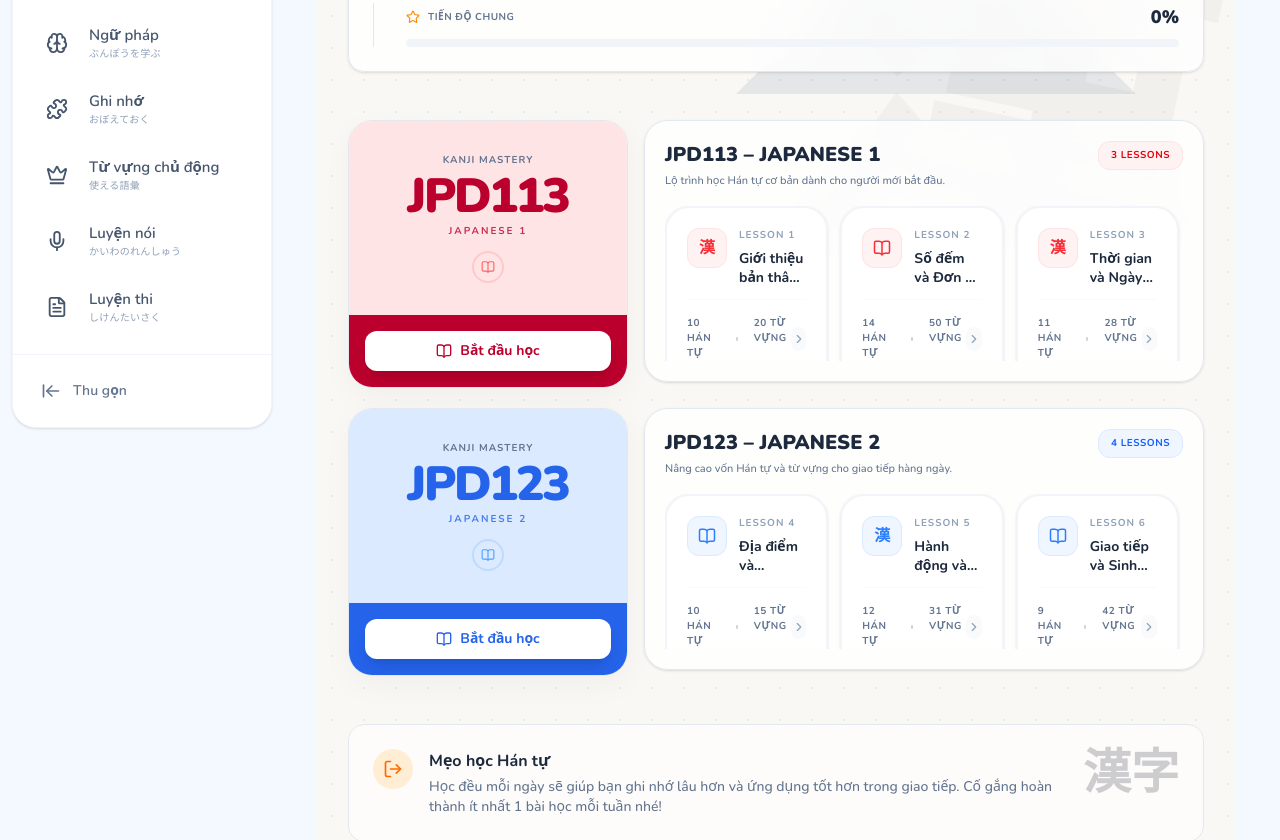
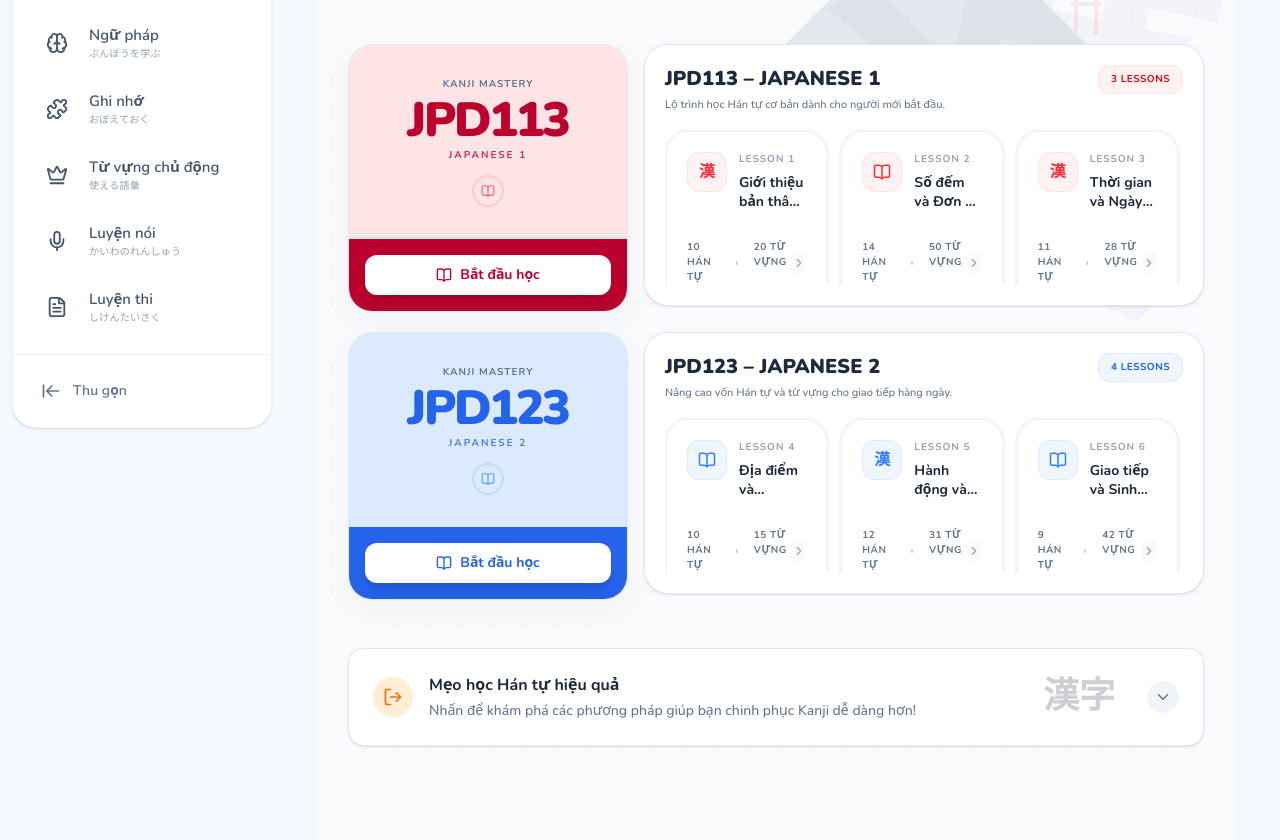
Before and after one commit to dotuananh2003/NihongoFlow, a React (Vite) app: page /kanji in a window 1280 px wide. Shown: the part 360-1200 px from the top of the page. Built offline with nearby package versions, Linux system fonts and the light colour scheme.

Commit message:
change user interface

```diff
--- a/src/pages/Kanji/Kanji.tsx
+++ b/src/pages/Kanji/Kanji.tsx
@@ -1,6 +1,7 @@
+import React, { useState } from 'react';
 import { useNavigate } from 'react-router-dom';
-import { motion } from 'framer-motion';
-import { BookOpen, ChevronRight, Star, Target as TargetIcon, Gift } from 'lucide-react';
+import { motion, AnimatePresence } from 'framer-motion';
+import { BookOpen, ChevronRight, Star, Target as TargetIcon, Gift, ChevronDown } from 'lucide-react';
 
 const COURSES = [
   {
@@ -68,26 +69,27 @@ const COURSES = [
 
 export const Kanji = () => {
   const navigate = useNavigate();
+  const [isTipsOpen, setIsTipsOpen] = useState(false);
 
   return (
-    <div className="relative min-h-full pb-20 overflow-hidden bg-[#FAF8F5] dark:bg-slate-950 font-sans">
+    <div className="relative min-h-full pb-20 overflow-hidden bg-slate-50 dark:bg-slate-950 font-sans">
 
       {/* =========================================
           BACKGROUND DECORATION (JAPANESE THEME)
       ========================================= */}
       {/* Grid Pattern */}
       <div
-        className="absolute inset-0 pointer-events-none opacity-[0.4] dark:opacity-[0.1]"
+        className="absolute inset-0 pointer-events-none opacity-[0.4] dark:opacity-[0.1] transform-gpu"
         style={{ backgroundImage: 'radial-gradient(#cbd5e1 1px, transparent 1px)', backgroundSize: '32px 32px' }}
       ></div>
 
       {/* Watermark Kanji */}
-      <div className="absolute top-20 right-10 pointer-events-none opacity-[0.03] dark:opacity-[0.02] transform rotate-12 select-none">
+      <div className="absolute top-20 right-10 pointer-events-none opacity-[0.03] dark:opacity-[0.02] transform rotate-12 select-none transform-gpu">
         <span className="font-jp text-[400px] font-black">漢</span>
       </div>
 
       {/* Minimal Mount Fuji SVG */}
-      <div className="absolute top-0 right-0 w-[600px] h-[400px] pointer-events-none opacity-20 dark:opacity-10 mix-blend-multiply dark:mix-blend-lighten">
+      <div className="absolute top-0 right-0 w-[600px] h-[400px] pointer-events-none opacity-20 dark:opacity-10 mix-blend-multiply dark:mix-blend-lighten transform-gpu">
         <svg viewBox="0 0 600 400" fill="none" xmlns="http://www.w3.org/2000/svg">
           <path d="M300 150 L500 350 L100 350 Z" fill="#94a3b8" />
           <path d="M300 150 L360 210 L330 230 L300 200 L270 230 L240 210 Z" fill="#f8fafc" />
@@ -120,48 +122,37 @@ export const Kanji = () => {
         {/* Global Stats Dashboard */}
         <motion.div
           initial={{ opacity: 0, y: 20 }} animate={{ opacity: 1, y: 0 }} transition={{ type: 'spring', stiffness: 300, damping: 25, delay: 0.05 }}
-          className="bg-white/80 backdrop-blur-xl dark:bg-slate-900/80 rounded-2xl p-6 shadow-sm border border-slate-200 dark:border-slate-800 mb-12 flex flex-wrap gap-8 items-center justify-between"
+          className="bg-white dark:bg-slate-900 rounded-2xl p-6 shadow-sm border border-slate-200 dark:border-slate-800 mb-12 flex overflow-x-auto transform-gpu will-change-transform"
         >
-          <div className="flex gap-8 divide-x divide-slate-200 dark:divide-slate-800 w-full md:w-auto overflow-x-auto pb-2 md:pb-0">
-            <div className="flex items-center gap-4 px-4 min-w-max">
+          <div className="flex gap-4 md:gap-8 divide-x divide-slate-200 dark:divide-slate-800 w-full justify-between pb-2 md:pb-0">
+            <div className="flex items-center gap-4 px-2 md:px-4 min-w-max">
               <div className="w-10 h-10 rounded-full bg-rose-100 text-rose-500 flex items-center justify-center font-jp font-bold text-lg">漢</div>
               <div>
                 <p className="text-[10px] font-bold text-slate-400 uppercase tracking-wider mb-0.5">Tổng khóa học</p>
                 <p className="text-2xl font-black text-slate-800 dark:text-slate-100 leading-none">2</p>
               </div>
             </div>
-            <div className="flex items-center gap-4 px-6 min-w-max">
+            <div className="flex items-center gap-4 px-4 md:px-6 min-w-max">
               <div className="w-10 h-10 rounded-full bg-blue-100 text-blue-500 flex items-center justify-center"><BookOpen size={18} /></div>
               <div>
                 <p className="text-[10px] font-bold text-slate-400 uppercase tracking-wider mb-0.5">Tổng bài học</p>
                 <p className="text-2xl font-black text-slate-800 dark:text-slate-100 leading-none">7</p>
               </div>
             </div>
-            <div className="flex items-center gap-4 px-6 min-w-max">
+            <div className="flex items-center gap-4 px-4 md:px-6 min-w-max">
               <div className="w-10 h-10 rounded-full bg-emerald-100 text-emerald-500 flex items-center justify-center"><TargetIcon size={18} /></div>
               <div>
                 <p className="text-[10px] font-bold text-slate-400 uppercase tracking-wider mb-0.5">Tổng Hán tự</p>
                 <p className="text-2xl font-black text-slate-800 dark:text-slate-100 leading-none">77</p>
               </div>
             </div>
-            <div className="flex items-center gap-4 px-6 min-w-max">
+            <div className="flex items-center gap-4 px-4 md:px-6 min-w-max">
               <div className="w-10 h-10 rounded-full bg-purple-100 text-purple-500 flex items-center justify-center"><Gift size={18} /></div>
               <div>
                 <p className="text-[10px] font-bold text-slate-400 uppercase tracking-wider mb-0.5">Tổng từ vựng</p>
                 <p className="text-2xl font-black text-slate-800 dark:text-slate-100 leading-none">208</p>
               </div>
             </div>
-          </div>
-
-          {/* Progress Bar overall */}
-          <div className="flex-1 min-w-[200px] md:pl-8 border-t md:border-t-0 md:border-l border-slate-200 dark:border-slate-800 pt-4 md:pt-0 mt-4 md:mt-0">
-             <div className="flex justify-between items-center mb-2">
-               <div className="flex items-center gap-2 text-[10px] font-bold text-slate-500 uppercase tracking-wider"><Star size={14} className="text-orange-400" /> Tiến độ chung</div>
-               <div className="text-lg font-black text-slate-800 dark:text-slate-100">0%</div>
-             </div>
-             <div className="w-full bg-slate-100 dark:bg-slate-800 rounded-full h-2">
-               <div className="bg-slate-800 dark:bg-slate-100 rounded-full h-2 w-[0%]"></div>
-             </div>
           </div>
         </motion.div>
 
@@ -210,7 +201,7 @@ export const Kanji = () => {
               </div>
 
               {/* Right Side: Learning Path / Lessons */}
-              <div className="flex-1 bg-white/80 backdrop-blur-md dark:bg-slate-900/50 rounded-3xl p-4 lg:p-5 border border-slate-200 dark:border-slate-800 shadow-sm">
+              <div className="flex-1 bg-white dark:bg-slate-900 rounded-3xl p-4 lg:p-5 border border-slate-200 dark:border-slate-800 shadow-sm transform-gpu will-change-transform">
                  {/* Header Row */}
                  <div className="flex justify-between items-start mb-4">
                    <div>
@@ -263,17 +254,89 @@ export const Kanji = () => {
         </div>
 
         {/* Footer info/tips */}
-        <div className="mt-12 mb-8 bg-white/50 dark:bg-slate-900/50 backdrop-blur-sm rounded-2xl p-6 border border-slate-200 dark:border-slate-800 flex items-start gap-4">
-          <div className="w-10 h-10 rounded-full bg-orange-100 text-orange-500 flex items-center justify-center shrink-0">
-            <svg xmlns="http://www.w3.org/2000/svg" width="20" height="20" viewBox="0 0 24 24" fill="none" stroke="currentColor" strokeWidth="2" strokeLinecap="round" strokeLinejoin="round"><path d="M9 21H5a2 2 0 0 1-2-2V5a2 2 0 0 1 2-2h4"></path><polyline points="16 17 21 12 16 7"></polyline><line x1="21" y1="12" x2="9" y2="12"></line></svg>
+        <div className="mt-12 mb-8 bg-white dark:bg-slate-900 rounded-2xl border border-slate-200 dark:border-slate-800 overflow-hidden shadow-sm transition-all duration-300 transform-gpu will-change-transform">
+          <div
+            className="p-6 flex items-center gap-4 cursor-pointer hover:bg-white/60 dark:hover:bg-slate-800/50 transition-colors"
+            onClick={() => setIsTipsOpen(!isTipsOpen)}
+          >
+            <div className="w-10 h-10 rounded-full bg-orange-100 text-orange-500 flex items-center justify-center shrink-0">
+              <svg xmlns="http://www.w3.org/2000/svg" width="20" height="20" viewBox="0 0 24 24" fill="none" stroke="currentColor" strokeWidth="2" strokeLinecap="round" strokeLinejoin="round"><path d="M9 21H5a2 2 0 0 1-2-2V5a2 2 0 0 1 2-2h4"></path><polyline points="16 17 21 12 16 7"></polyline><line x1="21" y1="12" x2="9" y2="12"></line></svg>
+            </div>
+            <div className="flex-1">
+              <h4 className="font-bold text-slate-800 dark:text-slate-100 mb-1">Mẹo học Hán tự hiệu quả</h4>
+              <p className="text-sm text-slate-500 font-medium line-clamp-1 md:line-clamp-none">Nhấn để khám phá các phương pháp giúp bạn chinh phục Kanji dễ dàng hơn!</p>
+            </div>
+            <div className="shrink-0 hidden md:block opacity-20 mr-4">
+              <span className="font-jp text-4xl font-black">漢字</span>
+            </div>
+            <div className={`w-8 h-8 rounded-full flex items-center justify-center transition-transform duration-300 ${isTipsOpen ? 'rotate-180 bg-orange-100 text-orange-500' : 'bg-slate-100 dark:bg-slate-800 text-slate-500'}`}>
+              <ChevronDown size={18} />
+            </div>
           </div>
-          <div>
-            <h4 className="font-bold text-slate-800 dark:text-slate-100 mb-1">Mẹo học Hán tự</h4>
-            <p className="text-sm text-slate-500 font-medium">Học đều mỗi ngày sẽ giúp bạn ghi nhớ lâu hơn và ứng dụng tốt hơn trong giao tiếp. Cố gắng hoàn thành ít nhất 1 bài học mỗi tuần nhé!</p>
-          </div>
-          <div className="ml-auto shrink-0 hidden md:block opacity-20">
-            <span className="font-jp text-5xl font-black">漢字</span>
-          </div>
+
+          <AnimatePresence>
+            {isTipsOpen && (
+              <motion.div
+                initial={{ height: 0, opacity: 0 }}
+                animate={{ height: 'auto', opacity: 1 }}
+                exit={{ height: 0, opacity: 0 }}
+                transition={{ duration: 0.3 }}
+              >
+                <div className="px-6 pb-6 pt-2 border-t border-slate-100 dark:border-slate-800">
+                  <div className="grid grid-cols-1 md:grid-cols-2 lg:grid-cols-3 gap-6 mt-4">
+                    {/* Tip 1 */}
+                    <div className="bg-white dark:bg-slate-800 p-4 rounded-xl border border-slate-100 dark:border-slate-700 shadow-sm flex flex-col">
+                      <div className="flex items-center gap-3 mb-3">
+                        <div className="w-8 h-8 rounded-lg bg-blue-100 text-blue-600 flex items-center justify-center font-bold">1</div>
+                        <h5 className="font-bold text-slate-800 dark:text-slate-100 leading-tight">Học theo bộ thủ (Radicals)</h5>
+                      </div>
+                      <p className="text-sm text-slate-600 dark:text-slate-400 mt-auto">Kanji được cấu tạo từ 214 bộ thủ. Nắm vững bộ thủ giúp bạn đoán được ý nghĩa và cách đọc của các chữ phức tạp (VD: Bộ Thủy 氵 thường chỉ các từ liên quan đến nước).</p>
+                    </div>
+                    {/* Tip 2 */}
+                    <div className="bg-white dark:bg-slate-800 p-4 rounded-xl border border-slate-100 dark:border-slate-700 shadow-sm flex flex-col">
+                      <div className="flex items-center gap-3 mb-3">
+                        <div className="w-8 h-8 rounded-lg bg-emerald-100 text-emerald-600 flex items-center justify-center font-bold">2</div>
+                        <h5 className="font-bold text-slate-800 dark:text-slate-100 leading-tight">Học qua câu chuyện (Mnemonics)</h5>
+                      </div>
+                      <p className="text-sm text-slate-600 dark:text-slate-400 mt-auto">Tưởng tượng ra một câu chuyện kết nối các nét chữ Hán với ý nghĩa của nó. Não bộ ghi nhớ hình ảnh và câu chuyện tốt hơn rất nhiều so với học vẹt từng nét chữ.</p>
+                    </div>
+                    {/* Tip 3 */}
+                    <div className="bg-white dark:bg-slate-800 p-4 rounded-xl border border-slate-100 dark:border-slate-700 shadow-sm flex flex-col">
+                      <div className="flex items-center gap-3 mb-3">
+                        <div className="w-8 h-8 rounded-lg bg-rose-100 text-rose-600 flex items-center justify-center font-bold">3</div>
+                        <h5 className="font-bold text-slate-800 dark:text-slate-100 leading-tight">Học theo cụm từ vựng</h5>
+                      </div>
+                      <p className="text-sm text-slate-600 dark:text-slate-400 mt-auto">Đừng học Kanji đứng một mình. Hãy học luôn cả từ vựng chứa Kanji đó để biết chính xác khi nào dùng âm On (âm Hán), khi nào dùng âm Kun (âm Nhật).</p>
+                    </div>
+                    {/* Tip 4 */}
+                    <div className="bg-white dark:bg-slate-800 p-4 rounded-xl border border-slate-100 dark:border-slate-700 shadow-sm flex flex-col">
+                      <div className="flex items-center gap-3 mb-3">
+                        <div className="w-8 h-8 rounded-lg bg-amber-100 text-amber-600 flex items-center justify-center font-bold">4</div>
+                        <h5 className="font-bold text-slate-800 dark:text-slate-100 leading-tight">Ôn tập ngắt quãng</h5>
+                      </div>
+                      <p className="text-sm text-slate-600 dark:text-slate-400 mt-auto">Sử dụng Flashcard để ôn lại các Kanji bạn đã học vào các khoảng thời gian tăng dần. Đây là chìa khóa để chuyển Kanji vào trí nhớ dài hạn của bạn.</p>
+                    </div>
+                    {/* Tip 5 */}
+                    <div className="bg-white dark:bg-slate-800 p-4 rounded-xl border border-slate-100 dark:border-slate-700 shadow-sm flex flex-col">
+                      <div className="flex items-center gap-3 mb-3">
+                        <div className="w-8 h-8 rounded-lg bg-purple-100 text-purple-600 flex items-center justify-center font-bold">5</div>
+                        <h5 className="font-bold text-slate-800 dark:text-slate-100 leading-tight">Luyện viết đúng thứ tự nét</h5>
+                      </div>
+                      <p className="text-sm text-slate-600 dark:text-slate-400 mt-auto">Việc viết tay đúng quy tắc (Trái trước phải sau, trên trước dưới sau) sẽ rèn luyện trí nhớ cơ bắp, giúp bạn nhớ cấu trúc chữ tự nhiên hơn rất nhiều.</p>
+                    </div>
+                    {/* Tip 6 */}
+                    <div className="bg-white dark:bg-slate-800 p-4 rounded-xl border border-slate-100 dark:border-slate-700 shadow-sm flex flex-col">
+                      <div className="flex items-center gap-3 mb-3">
+                        <div className="w-8 h-8 rounded-lg bg-cyan-100 text-cyan-600 flex items-center justify-center font-bold">6</div>
+                        <h5 className="font-bold text-slate-800 dark:text-slate-100 leading-tight">Đọc nhiều tài liệu thực tế</h5>
+                      </div>
+                      <p className="text-sm text-slate-600 dark:text-slate-400 mt-auto">Đọc sách, báo, truyện tranh (Manga) có chứa Furigana sẽ giúp bạn gặp lại Kanji nhiều lần trong các ngữ cảnh đa dạng, củng cố phản xạ nhận diện chữ.</p>
+                    </div>
+                  </div>
+                </div>
+              </motion.div>
+            )}
+          </AnimatePresence>
         </div>
 
       </div>
```
Also changed, not shown: src/pages/Home/Home.tsx (+10 -10 lines).
